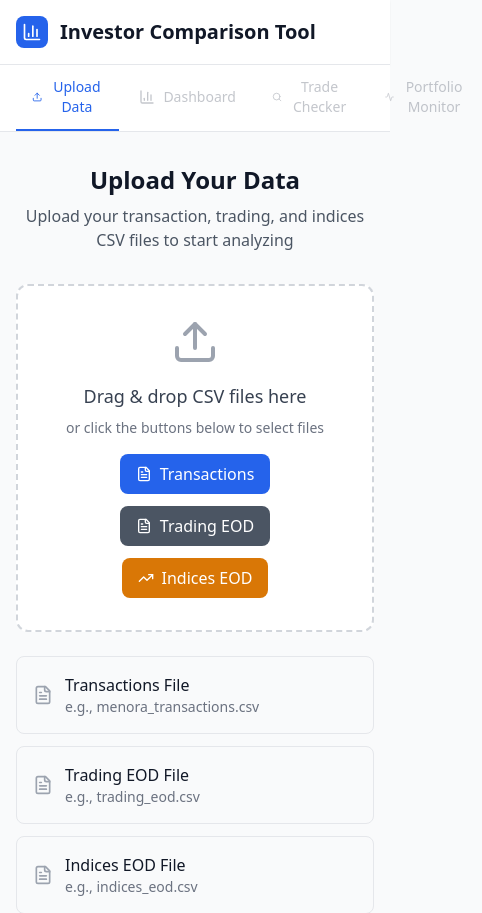
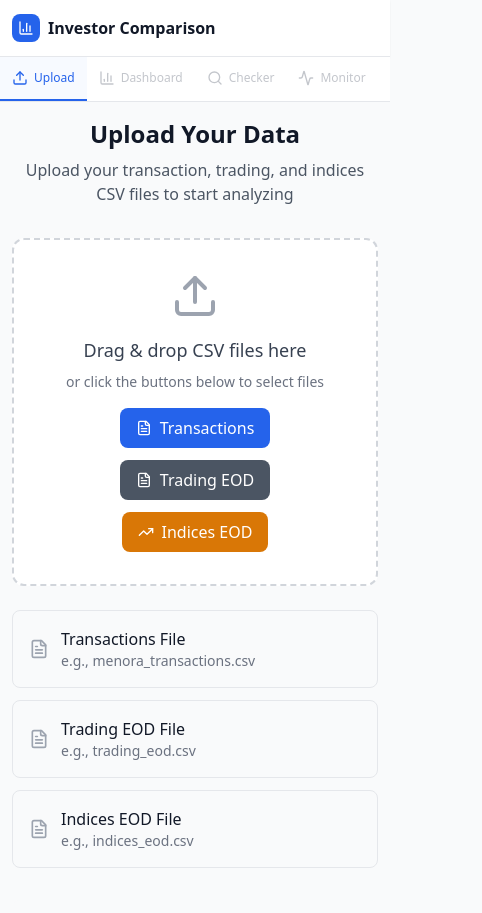
Before and after one commit to ZeevBerland/Investor-Comparison-Tool, a React (Vite) app: page / in a window 390 px wide. Shown: the top 913 px of the page, 482 px wide, since content can reach past the window. Built offline with nearby package versions, Linux system fonts and the light colour scheme.

Commit message:
Mobile responsive fixes and Vercel deployment config
Mobile improvements: shorter tab labels, scrollable nav, sticky header

Added vercel.json for SPA routing, updated README with deploy instructions

```diff
--- a/src/components/Layout.jsx
+++ b/src/components/Layout.jsx
@@ -1,28 +1,28 @@
-import { BarChart3, Upload, Search, Activity } from 'lucide-react';
+import { BarChart3, Upload, Search, Activity, RotateCcw } from 'lucide-react';
 import { useDataStore } from '../hooks/useDataStore';
 
 const tabs = [
-  { id: 'upload', label: 'Upload Data', icon: Upload },
-  { id: 'dashboard', label: 'Dashboard', icon: BarChart3 },
-  { id: 'checker', label: 'Trade Checker', icon: Search },
-  { id: 'monitor', label: 'Portfolio Monitor', icon: Activity },
+  { id: 'upload', label: 'Upload', labelFull: 'Upload Data', icon: Upload },
+  { id: 'dashboard', label: 'Dashboard', labelFull: 'Dashboard', icon: BarChart3 },
+  { id: 'checker', label: 'Checker', labelFull: 'Trade Checker', icon: Search },
+  { id: 'monitor', label: 'Monitor', labelFull: 'Portfolio Monitor', icon: Activity },
 ];
 
 export default function Layout({ children, activeTab, setActiveTab }) {
   const { isLoaded, reset } = useDataStore();
 
   return (
-    <div className="min-h-screen bg-gray-50">
+    <div className="min-h-screen bg-gray-50 flex flex-col">
       {/* Header */}
-      <header className="bg-white shadow-sm border-b">
-        <div className="max-w-7xl mx-auto px-4 sm:px-6 lg:px-8">
-          <div className="flex items-center justify-between h-16">
-            <div className="flex items-center gap-3">
-              <div className="w-8 h-8 bg-blue-600 rounded-lg flex items-center justify-center">
-                <BarChart3 className="w-5 h-5 text-white" />
+      <header className="bg-white shadow-sm border-b sticky top-0 z-10">
+        <div className="max-w-7xl mx-auto px-3 sm:px-6 lg:px-8">
+          <div className="flex items-center justify-between h-14 sm:h-16">
+            <div className="flex items-center gap-2 sm:gap-3 min-w-0">
+              <div className="w-7 h-7 sm:w-8 sm:h-8 bg-blue-600 rounded-lg flex items-center justify-center flex-shrink-0">
+                <BarChart3 className="w-4 h-4 sm:w-5 sm:h-5 text-white" />
               </div>
-              <h1 className="text-xl font-semibold text-gray-900">
-                Investor Comparison Tool
+              <h1 className="text-base sm:text-xl font-semibold text-gray-900 truncate">
+                Investor Comparison
               </h1>
             </div>
 
@@ -32,19 +32,20 @@ export default function Layout({ children, activeTab, setActiveTab }) {
                   reset();
                   setActiveTab('upload');
                 }}
-                className="text-sm text-gray-500 hover:text-gray-700 px-3 py-1.5 rounded-md hover:bg-gray-100 transition-colors"
+                className="flex items-center gap-1 text-xs sm:text-sm text-gray-500 hover:text-gray-700 px-2 sm:px-3 py-1.5 rounded-md hover:bg-gray-100 transition-colors flex-shrink-0"
               >
-                Reset Data
+                <RotateCcw className="w-3 h-3 sm:w-4 sm:h-4" />
+                <span className="hidden sm:inline">Reset</span>
               </button>
             )}
           </div>
         </div>
       </header>
 
-      {/* Navigation Tabs */}
-      <nav className="bg-white border-b">
-        <div className="max-w-7xl mx-auto px-4 sm:px-6 lg:px-8">
-          <div className="flex gap-1">
+      {/* Navigation Tabs - Horizontally scrollable on mobile */}
+      <nav className="bg-white border-b sticky top-14 sm:top-16 z-10">
+        <div className="max-w-7xl mx-auto">
+          <div className="flex overflow-x-auto scrollbar-hide">
             {tabs.map(tab => {
               const Icon = tab.icon;
               const isActive = activeTab === tab.id;
@@ -56,16 +57,17 @@ export default function Layout({ children, activeTab, setActiveTab }) {
                   onClick={() => !isDisabled && setActiveTab(tab.id)}
                   disabled={isDisabled}
                   className={`
-                    flex items-center gap-2 px-4 py-3 text-sm font-medium border-b-2 transition-colors
+                    flex items-center gap-1.5 sm:gap-2 px-3 sm:px-4 py-2.5 sm:py-3 text-xs sm:text-sm font-medium border-b-2 transition-colors whitespace-nowrap flex-shrink-0
                     ${isActive
-                      ? 'border-blue-600 text-blue-600'
+                      ? 'border-blue-600 text-blue-600 bg-blue-50/50'
                       : 'border-transparent text-gray-500 hover:text-gray-700 hover:border-gray-300'
                     }
                     ${isDisabled ? 'opacity-40 cursor-not-allowed' : 'cursor-pointer'}
                   `}
                 >
                   <Icon className="w-4 h-4" />
-                  {tab.label}
+                  <span className="sm:hidden">{tab.label}</span>
+                  <span className="hidden sm:inline">{tab.labelFull}</span>
                 </button>
               );
             })}
@@ -74,14 +76,14 @@ export default function Layout({ children, activeTab, setActiveTab }) {
       </nav>
 
       {/* Main Content */}
-      <main className="max-w-7xl mx-auto px-4 sm:px-6 lg:px-8 py-8">
+      <main className="max-w-7xl mx-auto px-3 sm:px-6 lg:px-8 py-4 sm:py-8 flex-1">
         {children}
       </main>
 
       {/* Footer */}
       <footer className="bg-white border-t mt-auto">
-        <div className="max-w-7xl mx-auto px-4 sm:px-6 lg:px-8 py-4">
-          <p className="text-center text-sm text-gray-500">
+        <div className="max-w-7xl mx-auto px-3 sm:px-6 lg:px-8 py-3 sm:py-4">
+          <p className="text-center text-xs sm:text-sm text-gray-500">
             Investor Comparison Tool - POC Demo
           </p>
         </div>
--- a/src/index.css
+++ b/src/index.css
@@ -6,7 +6,17 @@ body {
   @apply bg-gray-50 text-gray-900 antialiased;
 }
 
-/* Custom scrollbar */
+/* Hide scrollbar for horizontal nav on mobile */
+.scrollbar-hide {
+  -ms-overflow-style: none;
+  scrollbar-width: none;
+}
+
+.scrollbar-hide::-webkit-scrollbar {
+  display: none;
+}
+
+/* Custom scrollbar for content areas */
 ::-webkit-scrollbar {
   width: 8px;
   height: 8px;
@@ -23,3 +33,10 @@ body {
 ::-webkit-scrollbar-thumb:hover {
   @apply bg-gray-400;
 }
+
+/* Mobile-friendly touch targets */
+@media (max-width: 640px) {
+  button, a, input, select {
+    min-height: 44px;
+  }
+}
```
Also changed, not shown: vercel.json (added), 1 other file (tests, documents, lock files or other folders).
